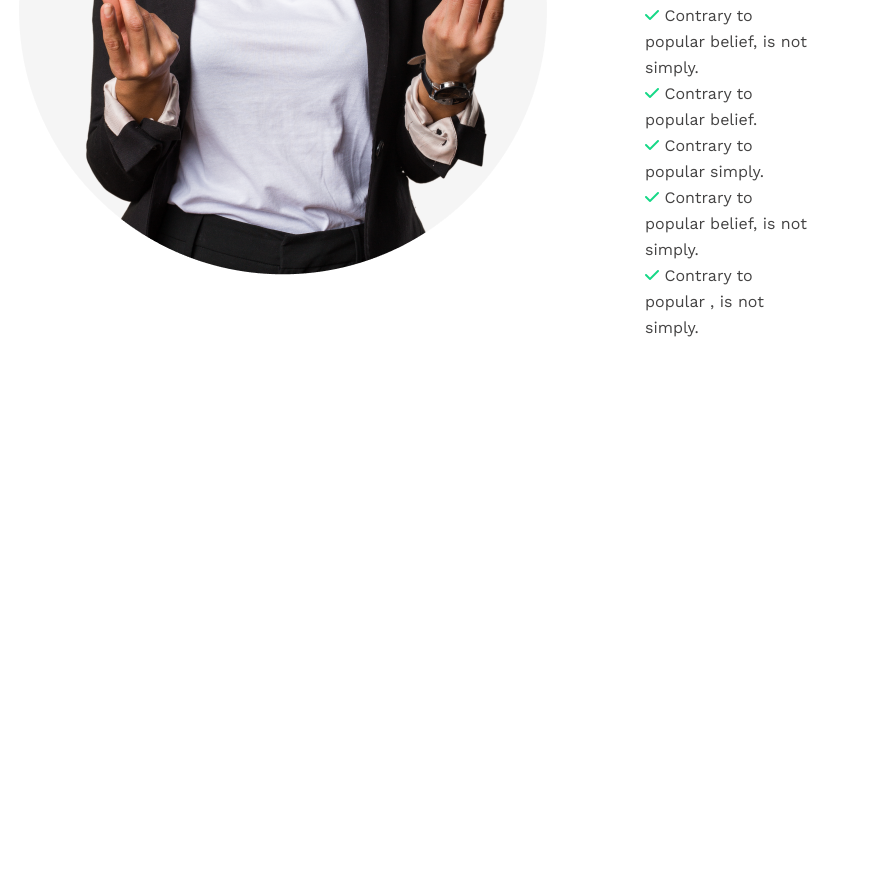
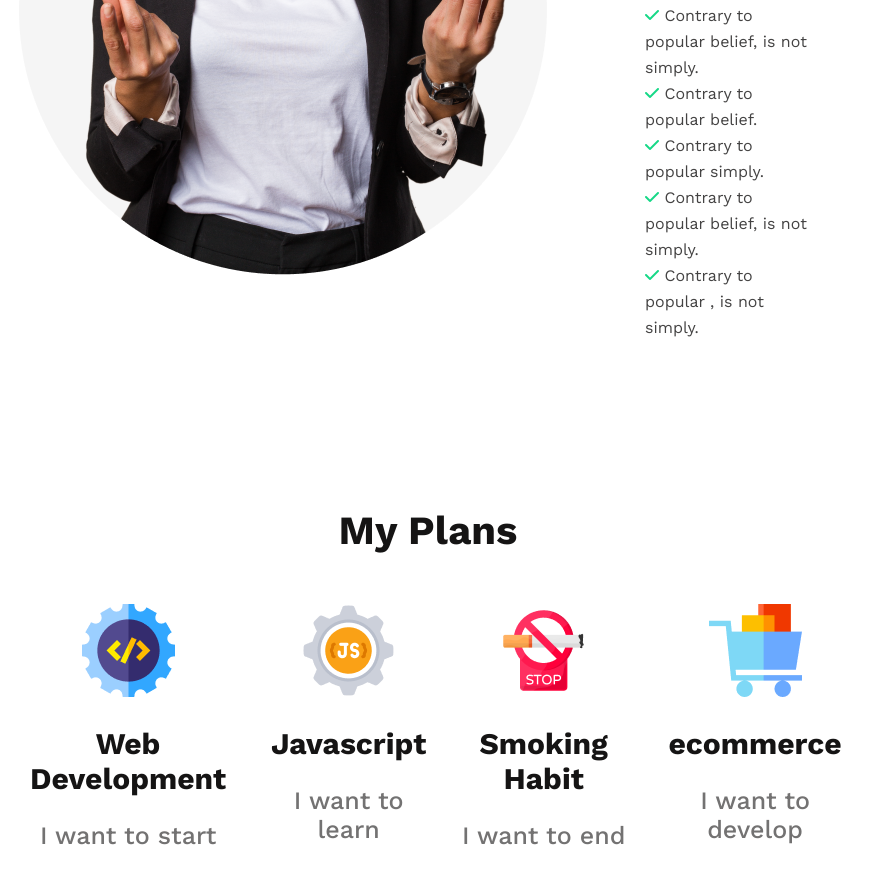
Before and after one commit to shakirniloy/new-year-new-me, a plain HTML site: page index.html in a window 1280 px wide. Shown: the part 1499-2382 px from the top of the page, without its empty margins (212-1084 px from the left). Before the commit the page ends 2006 px from the top, so only its background shows below. Drawn offline with nearby package versions, Linux system fonts and the light colour scheme.

Commit message:
plan section added

```diff
--- a/index.html
+++ b/index.html
@@ -54,6 +54,32 @@
                 </ul>
             </div>
         </section>
+        <!-- plan section -->
+        <section class="plan-section">
+            <h2>My Plans</h2>
+            <div class="plan-item-container common-layout-margin">
+                <div class="item">
+                    <img src="./images/icons/web.png" alt="">
+                    <h4>Web Development</h4>
+                    <p>I want to start</p>
+                </div>
+                <div class="item">
+                    <img src="./images/icons/js.png" alt="">
+                    <h4>Javascript</h4>
+                    <p>I want to learn</p>
+                </div>
+                <div class="item">
+                    <img src="./images/icons/smoke.png" alt="">
+                    <h4>Smoking Habit</h4>
+                    <p>I want to end</p>
+                </div>
+                <div class="item">
+                    <img src="./images/icons/ecom.png" alt="">
+                    <h4>ecommerce</h4>
+                    <p>I want to develop</p>
+                </div>
+            </div>
+        </section>
 
     </main>
     <footer>
--- a/styles/style.css
+++ b/styles/style.css
@@ -75,3 +75,38 @@
 .fa-solid{
     color: #16D887;
 }
+
+/* my plan styles */
+.plan-item-container{
+    display: flex;
+    justify-content: space-between;
+}
+
+.plan-section > h2 {
+    text-align: center;
+    color: #151414;
+    font-size: 40px;
+    font-weight: 700;
+    margin-bottom: 50px;
+}
+
+.item{
+    text-align: center;
+}
+
+.item h4{
+    color: var(--dark-01, #151414);
+    font-size: 30px;
+    font-weight: 700;
+    margin: 25px 0px 15px 0px;
+}
+
+.item p {
+    color: #737272;
+    font-size: 25px;
+    font-weight: 500;
+}
+
+.plan-section{
+    margin-bottom: 130px;
+}
```
